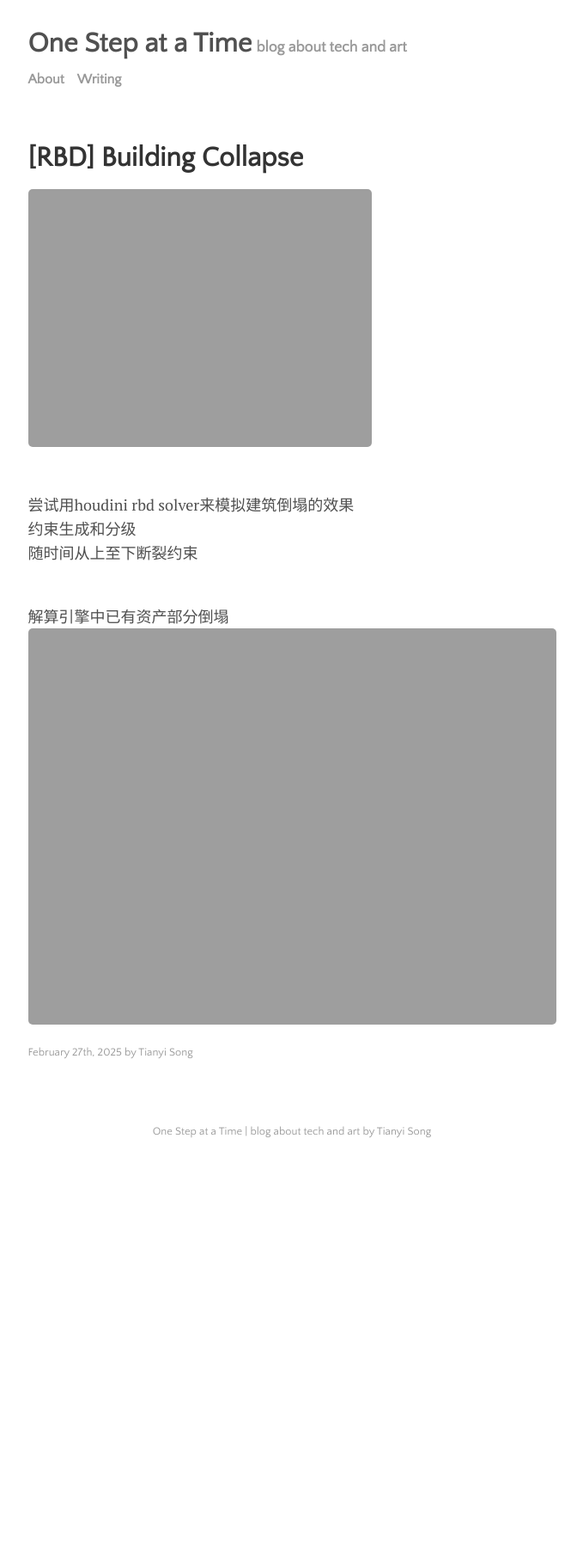
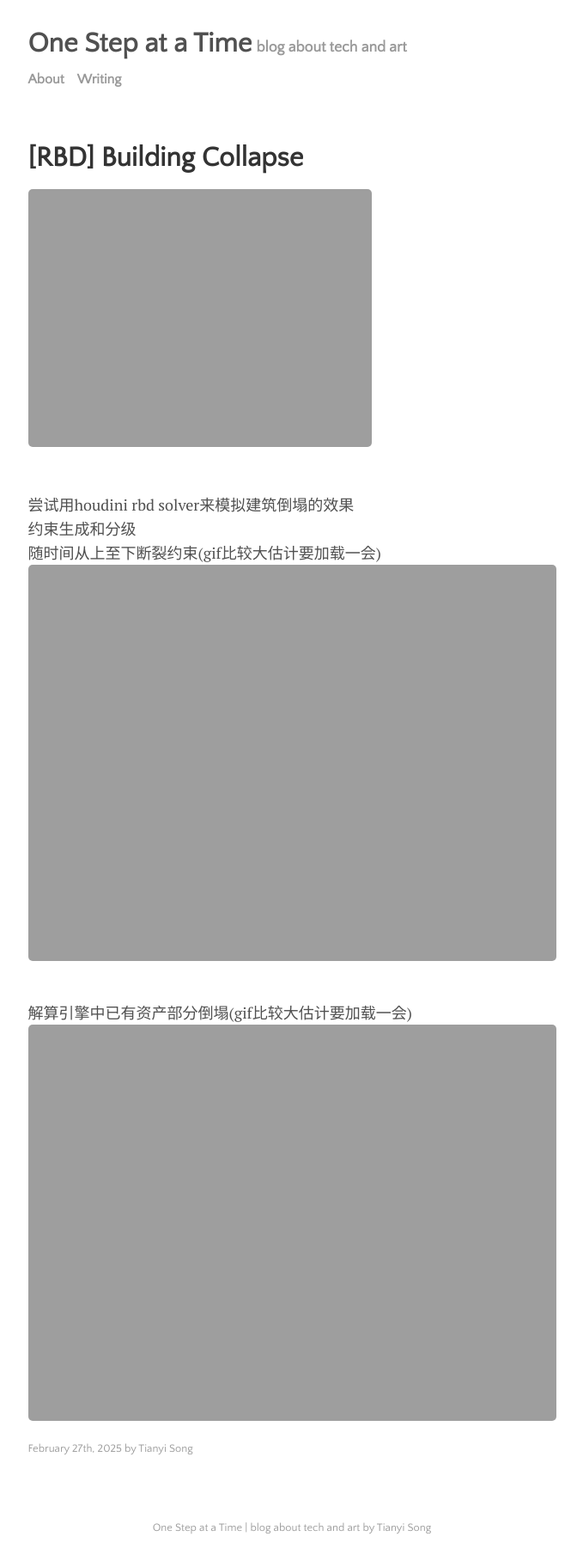
Before and after one commit to Sotyii/Sotyii.github.io, a Jekyll site: the page built from _posts/2025-02-27-Building-Collapse.md, in a window 1280 px wide. Shown: the whole page at 86% size, without its empty margins (300-979 px from the left). Built offline with Jekyll 4.4.1, drawn with Linux system fonts in a browser that asks for light colours; before the commit the page ends 1362 px from its top, so only the background shows below that.

Commit message:
pages update
shorter gif for cover

```diff
--- a/_posts/2025-02-27-Building-Collapse.md
+++ b/_posts/2025-02-27-Building-Collapse.md
@@ -4,15 +4,17 @@
 author: "Tianyi Song"
 categories: worklog
 tags: [RBD, Simulation, Houdini]
-image: 2025-02-27-building-collapse\BC_02.gif
+image: 2025-02-27-building-collapse\BC_00.gif
 ---
 
 <br>
 尝试用houdini rbd solver来模拟建筑倒塌的效果
 约束生成和分级
-随时间从上至下断裂约束
+随时间从上至下断裂约束(gif比较大估计要加载一会)
+<img src="{{ site.url }}/assets\img\2025-02-27-building-collapse\BC_02.gif" width="1000"
+style="display:block; margin:auto;">
 
 <br>
-解算引擎中已有资产部分倒塌
+解算引擎中已有资产部分倒塌(gif比较大估计要加载一会)
 <img src="{{ site.url }}/assets\img\2025-02-27-building-collapse\BC_01.gif" width="1000"
 style="display:block; margin:auto;">
```
Also changed, not shown: 1 other file.
